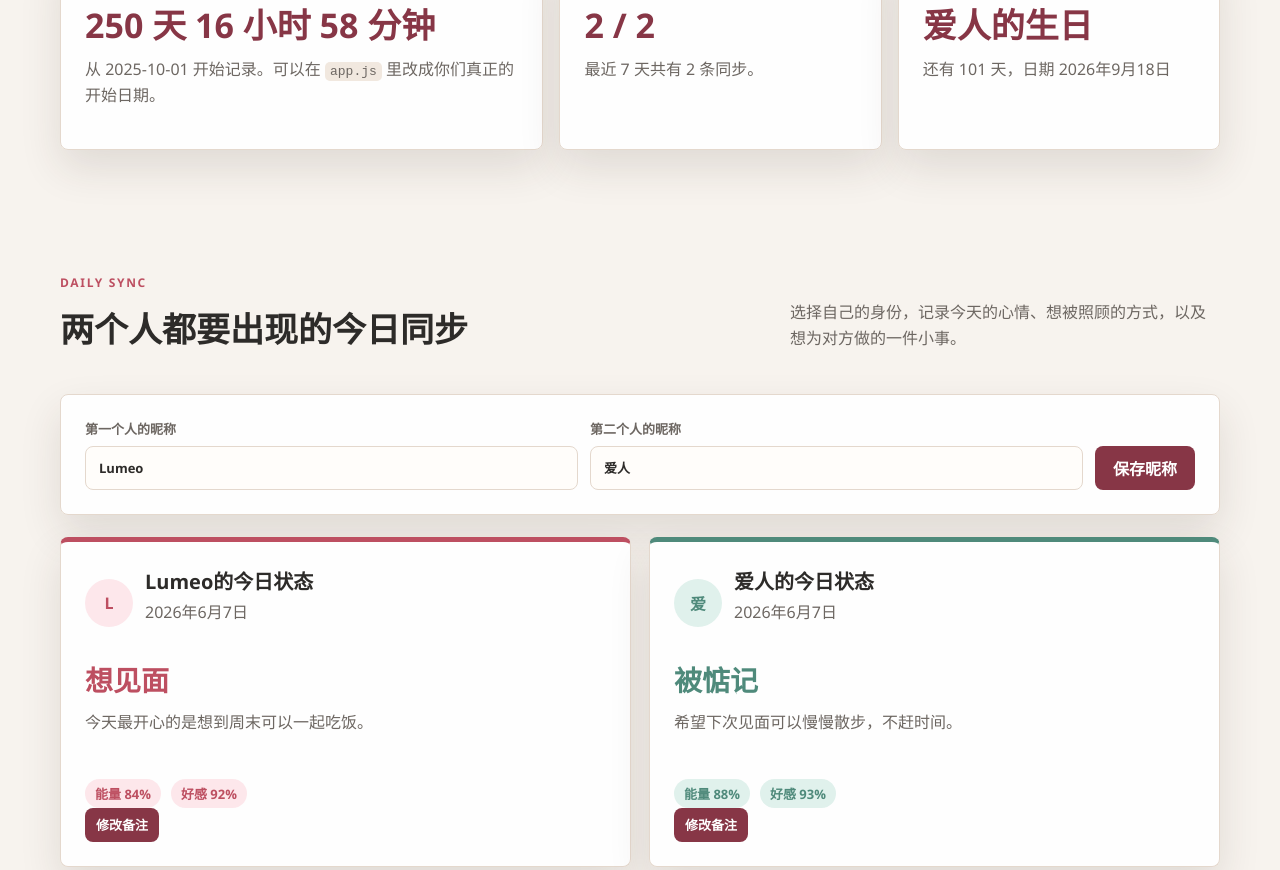
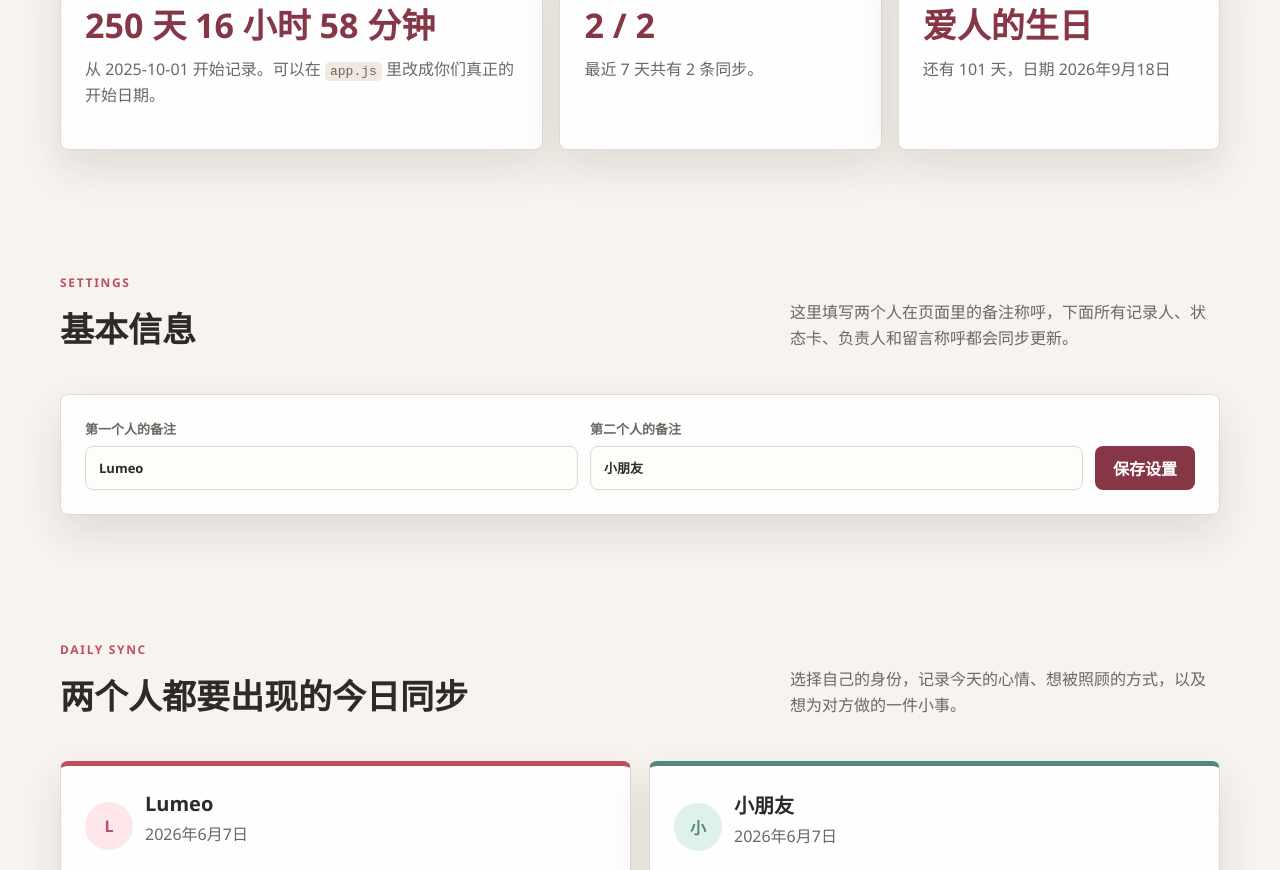
Before and after one commit to lumeo1024/two-of-us, a plain HTML site: page index.html in a window 1280 px wide. Shown: the part 695-1565 px from the top of the page. Drawn offline with Linux system fonts and the light colour scheme.

Commit message:
Move profile settings to top navigation

```diff
--- a/app.js
+++ b/app.js
@@ -8,7 +8,7 @@ const basePeople = [
 const seedData = {
   profiles: {
     me: "Lumeo",
-    her: "爱人"
+    her: "小朋友"
   },
   checkins: [
     {
@@ -71,7 +71,7 @@ const seedData = {
       to: "me",
       title: "今天的夸奖",
       openDate: "2026-06-01",
-      body: "谢谢你一直认真回应我的情绪，这件事我有感觉到。"
+      body: "谢谢你一直认真回应情绪，这件事真的会被感觉到。"
     }
   ]
 };
@@ -111,7 +111,7 @@ function personById(id) {
 }
 
 function ownerLabel(owner) {
-  if (owner === "both") return "两个人";
+  if (owner === "both") return "一起";
   return personById(owner).name;
 }
 
@@ -194,7 +194,7 @@ function renderPeople() {
       <div class="person-top">
         <span class="avatar">${person.name.slice(0, 1)}</span>
         <div>
-          <h3>${person.name}的今日状态</h3>
+          <h3>${escapeHtml(person.name)}</h3>
           <p>${latestCheckin ? formatDate(latestCheckin.date) : "还没有记录"}</p>
         </div>
       </div>
@@ -376,7 +376,7 @@ function editWishNote(wish) {
 function populatePersonSelects() {
   const people = getPeople();
   const simpleOptions = people.map((person) => `<option value="${person.id}">${person.name}</option>`).join("");
-  const ownerOptions = `<option value="both">两个人一起</option>${simpleOptions}`;
+  const ownerOptions = `<option value="both">一起负责</option>${simpleOptions}`;
 
   ["#personSelect", "#affectionPersonSelect", "#memoryPersonSelect", "#letterFromSelect", "#letterToSelect"].forEach(
     (selector) => {
--- a/index.html
+++ b/index.html
@@ -19,6 +19,7 @@
           <a href="#wishes">共同愿望</a>
           <a href="#memories">双人回忆</a>
           <a href="#letters">互相留言</a>
+          <a href="#settings">设置</a>
         </nav>
       </header>
 
@@ -57,6 +58,27 @@
           </div>
         </section>
 
+        <section class="section-inner settings-section" id="settings">
+          <div class="section-heading split-heading">
+            <div>
+              <p class="eyebrow">SETTINGS</p>
+              <h2>基本信息</h2>
+            </div>
+            <p>这里填写两个人在页面里的备注称呼，下面所有记录人、状态卡、负责人和留言称呼都会同步更新。</p>
+          </div>
+          <form class="panel profile-form" id="profileForm">
+            <label>
+              第一个人的备注
+              <input name="meName" required maxlength="12" placeholder="比如：小王 / 宝宝 / Lumeo" />
+            </label>
+            <label>
+              第二个人的备注
+              <input name="herName" required maxlength="12" placeholder="比如：小鹿 / 女朋友 / 小朋友" />
+            </label>
+            <button type="submit">保存设置</button>
+          </form>
+        </section>
+
         <section class="section-inner" id="checkin">
           <div class="section-heading split-heading">
             <div>
@@ -65,18 +87,6 @@
             </div>
             <p>选择自己的身份，记录今天的心情、想被照顾的方式，以及想为对方做的一件小事。</p>
           </div>
-
-          <form class="panel profile-form" id="profileForm">
-            <label>
-              第一个人的昵称
-              <input name="meName" required maxlength="12" placeholder="比如：小王" />
-            </label>
-            <label>
-              第二个人的昵称
-              <input name="herName" required maxlength="12" placeholder="比如：小鹿" />
-            </label>
-            <button type="submit">保存昵称</button>
-          </form>
 
           <div class="person-grid" id="personGrid"></div>
 
--- a/styles.css
+++ b/styles.css
@@ -272,6 +272,10 @@ button {
 
 .section-heading {
   margin-bottom: 24px;
+}
+
+.settings-section {
+  padding-bottom: 24px;
 }
 
 .split-heading {
```
